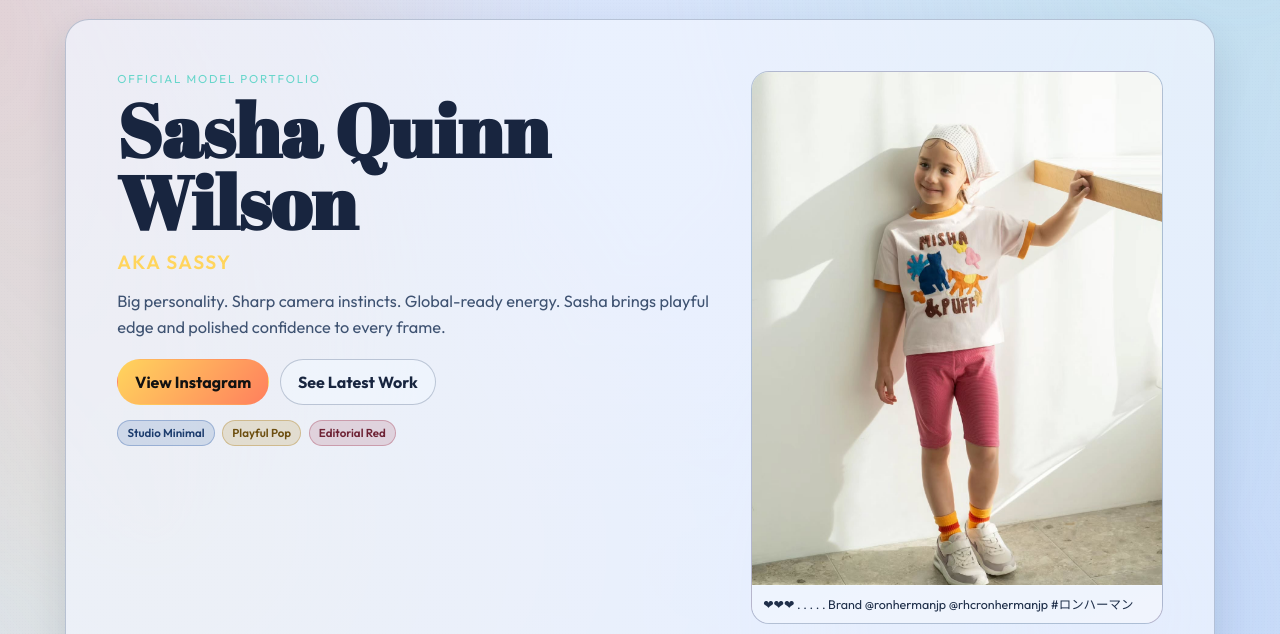
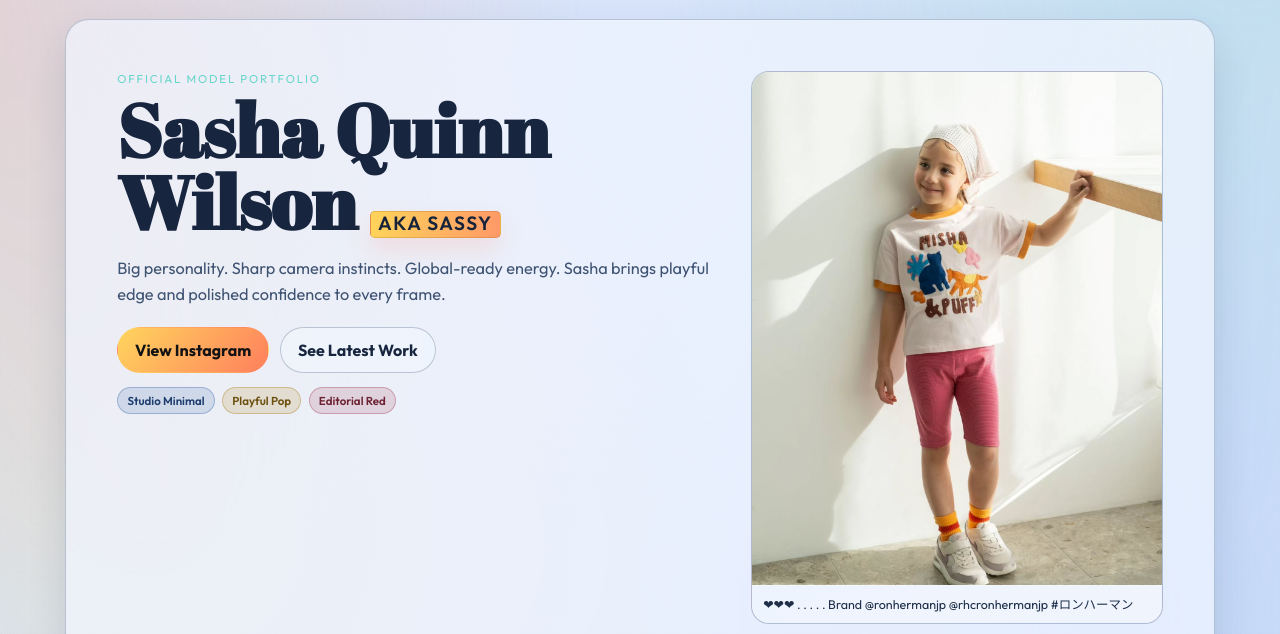
Before and after one commit to GlobalBrian/sashaquinnwilson-site, a website: page index.html in a window 1280 px wide. Shown: the part 88-722 px from the top of the page. Drawn offline with Linux system fonts and the light colour scheme.

Commit message:
Highlight hero aka Sassy subtitle

```diff
--- a/styles.css
+++ b/styles.css
@@ -16,6 +16,9 @@
   --caption-bg: rgba(11, 14, 24, 0.65);
   --footer-text: #aea999;
   --tag-bg: rgba(255, 255, 255, 0.04);
+  --hero-subtitle-bg: linear-gradient(92deg, rgba(255, 213, 93, 0.95), rgba(255, 127, 93, 0.88));
+  --hero-subtitle-color: #17233a;
+  --hero-subtitle-border: rgba(255, 245, 198, 0.72);
   --tone-pill-1-bg: rgba(219, 233, 255, 0.14);
   --tone-pill-1-color: #e9f2ff;
   --tone-pill-1-border: rgba(164, 200, 255, 0.45);
@@ -48,6 +51,9 @@ html[data-theme="light"] {
   --caption-bg: rgba(241, 247, 255, 0.88);
   --footer-text: #4f607e;
   --tag-bg: rgba(24, 37, 63, 0.09);
+  --hero-subtitle-bg: linear-gradient(92deg, #ffd45a, #ff9968);
+  --hero-subtitle-color: #17233a;
+  --hero-subtitle-border: rgba(162, 108, 22, 0.28);
   --tone-pill-1-bg: rgba(67, 112, 177, 0.18);
   --tone-pill-1-color: #1d3d6e;
   --tone-pill-1-border: rgba(67, 112, 177, 0.38);
@@ -298,14 +304,20 @@ h1 {
 }
 
 h1 span {
-  display: block;
+  display: inline-block;
   font-family: "Outfit", sans-serif;
   font-weight: 600;
   letter-spacing: 0.08em;
   text-transform: uppercase;
   font-size: clamp(0.92rem, 2.1vw, 1.2rem);
-  color: var(--pop-1);
-  margin-top: 0.85rem;
+  color: var(--hero-subtitle-color);
+  margin-top: 0.9rem;
+  padding: 0.16rem 0.44rem 0.2rem;
+  border: 1px solid var(--hero-subtitle-border);
+  border-radius: 0.3rem;
+  background: var(--hero-subtitle-bg);
+  box-shadow: 0 12px 24px rgba(255, 127, 93, 0.18);
+  line-height: 1;
 }
 
 .lead {
```
